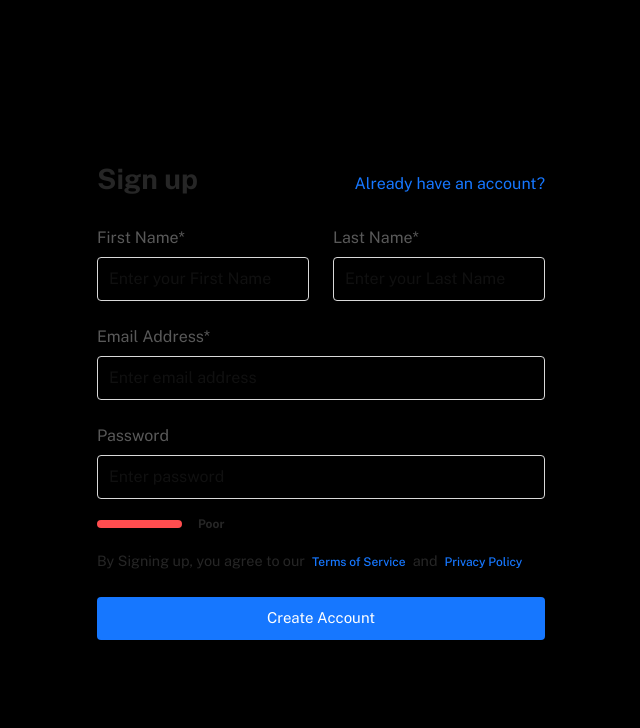
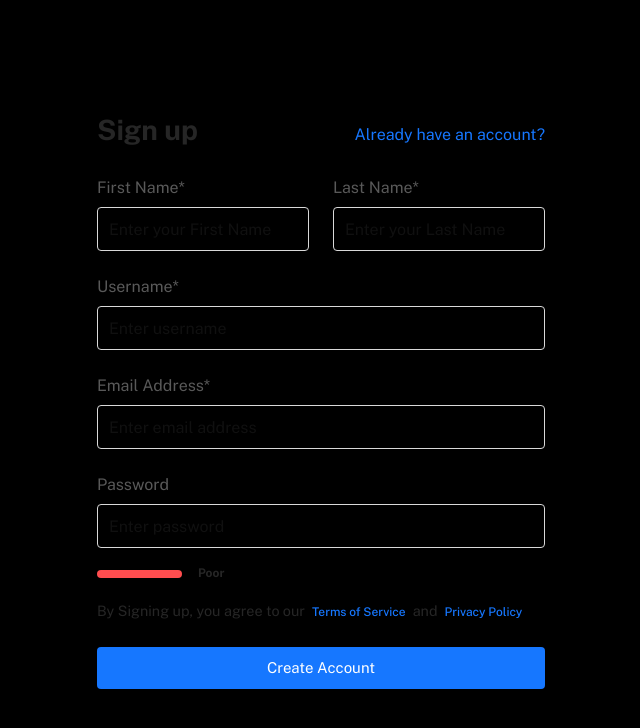
Before and after one commit to shiro-z117/TCSS460-Group7-FrontEnd-v2, a Next.js app: page /register in a window 1280 px wide. Shown: the top 728 px of the page, without its empty margins (319-959 px from the left). Built offline with nearby package versions, Linux system fonts and the light colour scheme; no server answers.

Commit message:
register frontend now includes username, but probably not functional (?)

```diff
--- a/src/sections/auth/auth-forms/AuthRegister.tsx
+++ b/src/sections/auth/auth-forms/AuthRegister.tsx
@@ -63,6 +63,7 @@ export default function AuthRegister({ providers, csrfToken }: any) {
       initialValues={{
         firstname: '',
         lastname: '',
+        username: '',
         email: '',
         password: '',
         submit: null
@@ -70,6 +71,7 @@ export default function AuthRegister({ providers, csrfToken }: any) {
       validationSchema={Yup.object().shape({
         firstname: Yup.string().max(255).required('First Name is required'),
         lastname: Yup.string().max(255).required('Last Name is required'),
+        username: Yup.string().min(3).max(50).required('Username is required'),
         email: Yup.string().email('Must be a valid email').max(255).required('Email is required'),
         password: Yup.string()
           .required('Password is required')
@@ -77,11 +79,13 @@ export default function AuthRegister({ providers, csrfToken }: any) {
           .max(10, 'Password must be less than 10 characters')
       })}
       onSubmit={async (values, { setErrors, setSubmitting }) => {
+        const trimmedUsername = values.username.trim();
         const trimmedEmail = values.email.trim();
         signIn('register', {
           redirect: false,
           firstname: values.firstname,
           lastname: values.lastname,
+          username: trimmedUsername,
           email: trimmedEmail,
           password: values.password,
           callbackUrl: APP_DEFAULT_PATH
@@ -137,6 +141,28 @@ export default function AuthRegister({ providers, csrfToken }: any) {
               {touched.lastname && errors.lastname && (
                 <FormHelperText error id="helper-text-lastname-signup">
                   {errors.lastname}
+                </FormHelperText>
+              )}
+            </Grid>
+            <Grid item xs={12}>
+              <Stack spacing={1}>
+                <InputLabel htmlFor="username-signup">Username*</InputLabel>
+                <OutlinedInput
+                  fullWidth
+                  error={Boolean(touched.username && errors.username)}
+                  id="username-signup"
+                  type="text"
+                  value={values.username}
+                  name="username"
+                  onBlur={handleBlur}
+                  onChange={handleChange}
+                  placeholder="Enter username"
+                  inputProps={{}}
+                />
+              </Stack>
+              {touched.username && errors.username && (
+                <FormHelperText error id="helper-text-username-signup">
+                  {errors.username}
                 </FormHelperText>
               )}
             </Grid>
```
